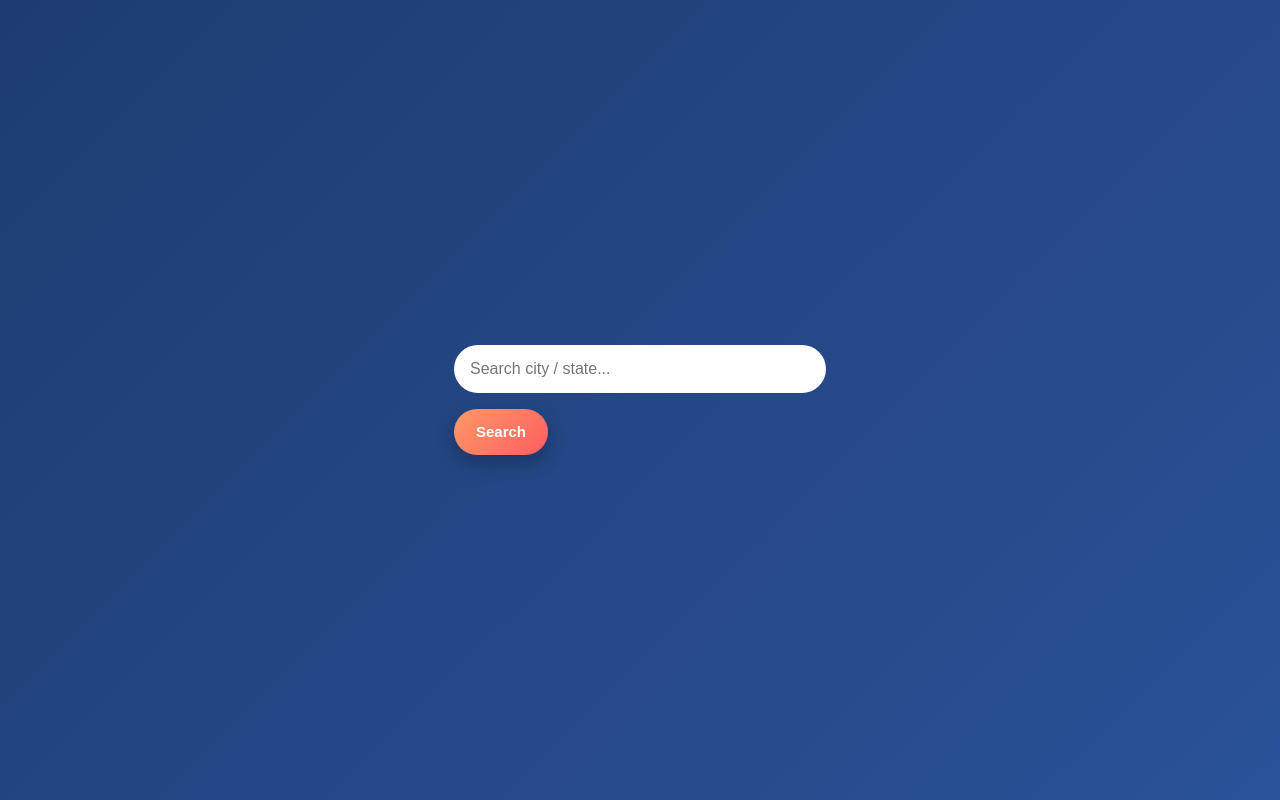
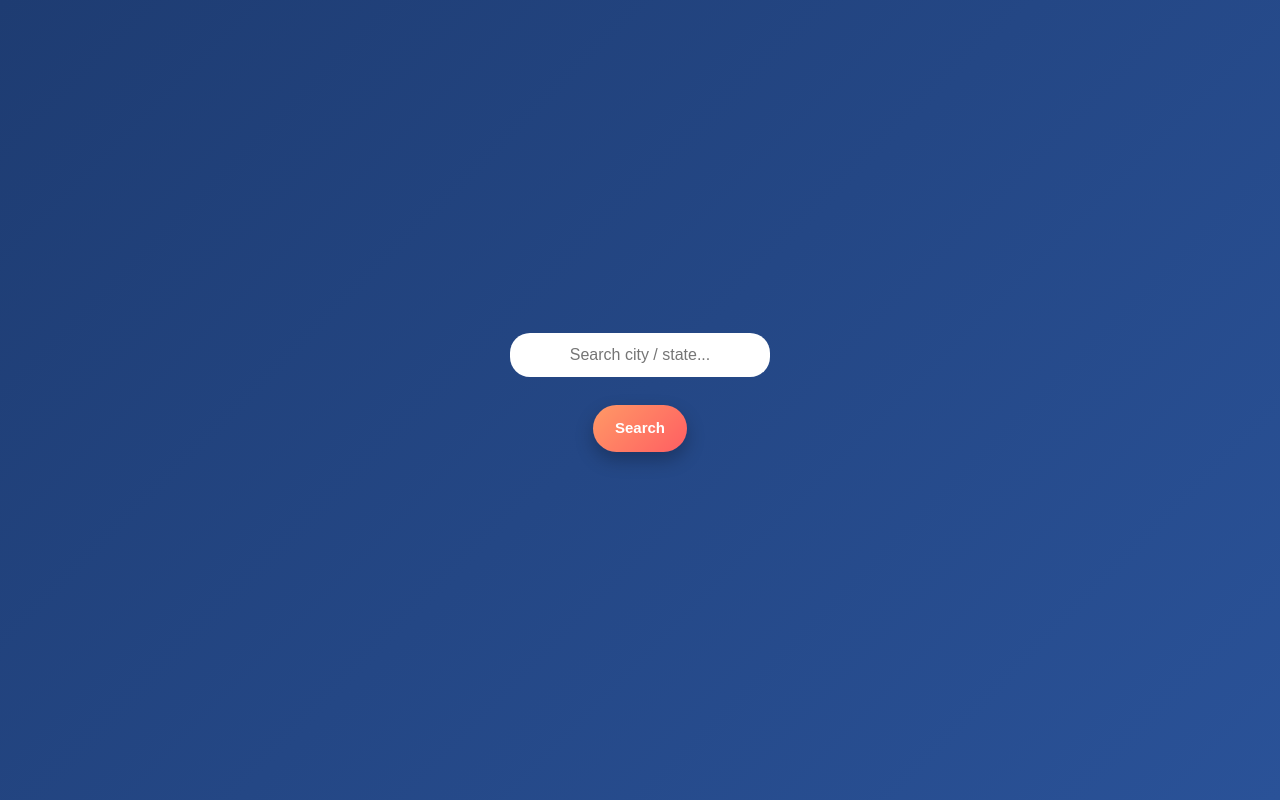
Before and after one commit to Praveen-22k/weather, a React (Vite) app: page / in a window 1280 px wide. Built offline with nearby package versions, Linux system fonts and the light colour scheme; no server answers.

Commit message:
updates: "button align"

```diff
--- a/src/weather/Weather.css
+++ b/src/weather/Weather.css
@@ -117,3 +117,19 @@
 .btn-submit:active {
   transform: scale(0.96);
 }
+.search-form {
+  display: flex;
+  flex-direction: column;
+  align-items: center;
+  gap: 12px;
+  margin-bottom: 15px;
+}
+.search {
+  width: 100%;
+  max-width: 260px;
+  padding: 10px 14px;
+  border-radius: 20px;
+  border: none;
+  outline: none;
+  text-align: center;
+}
```
